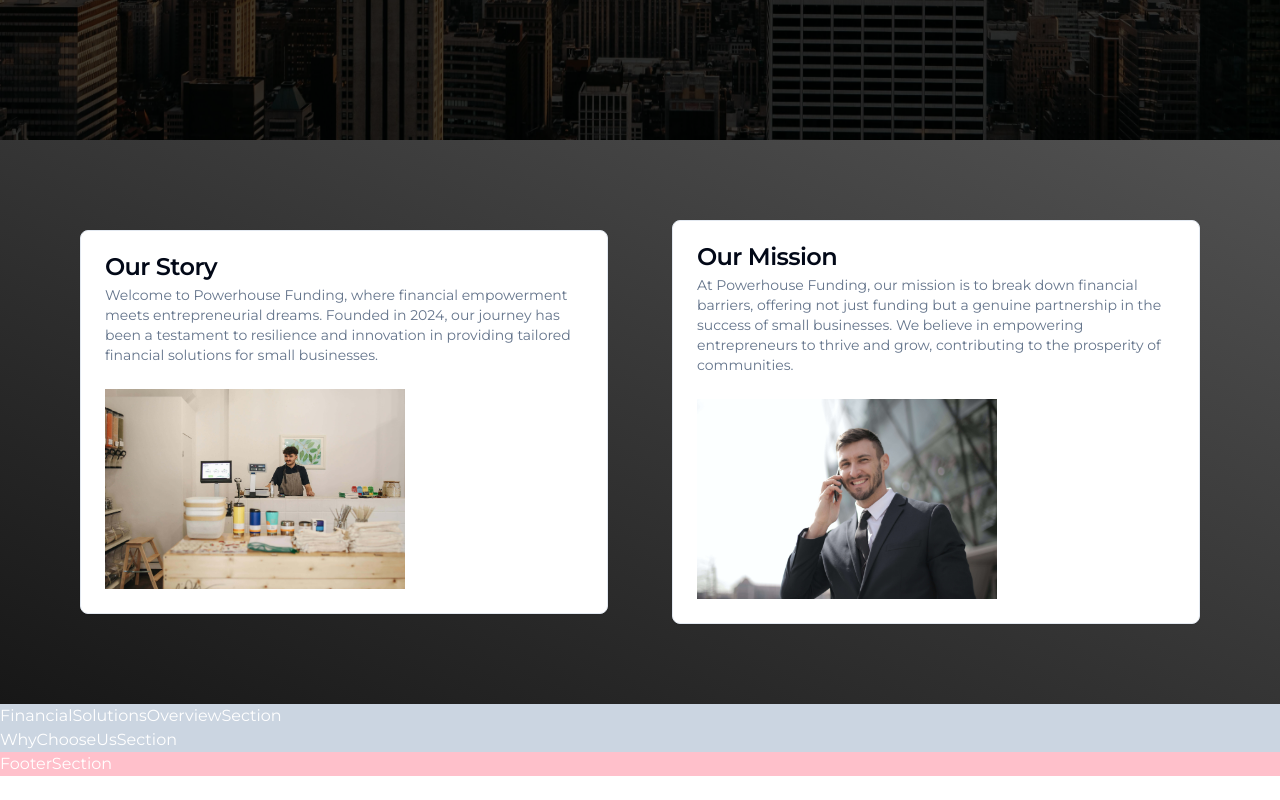
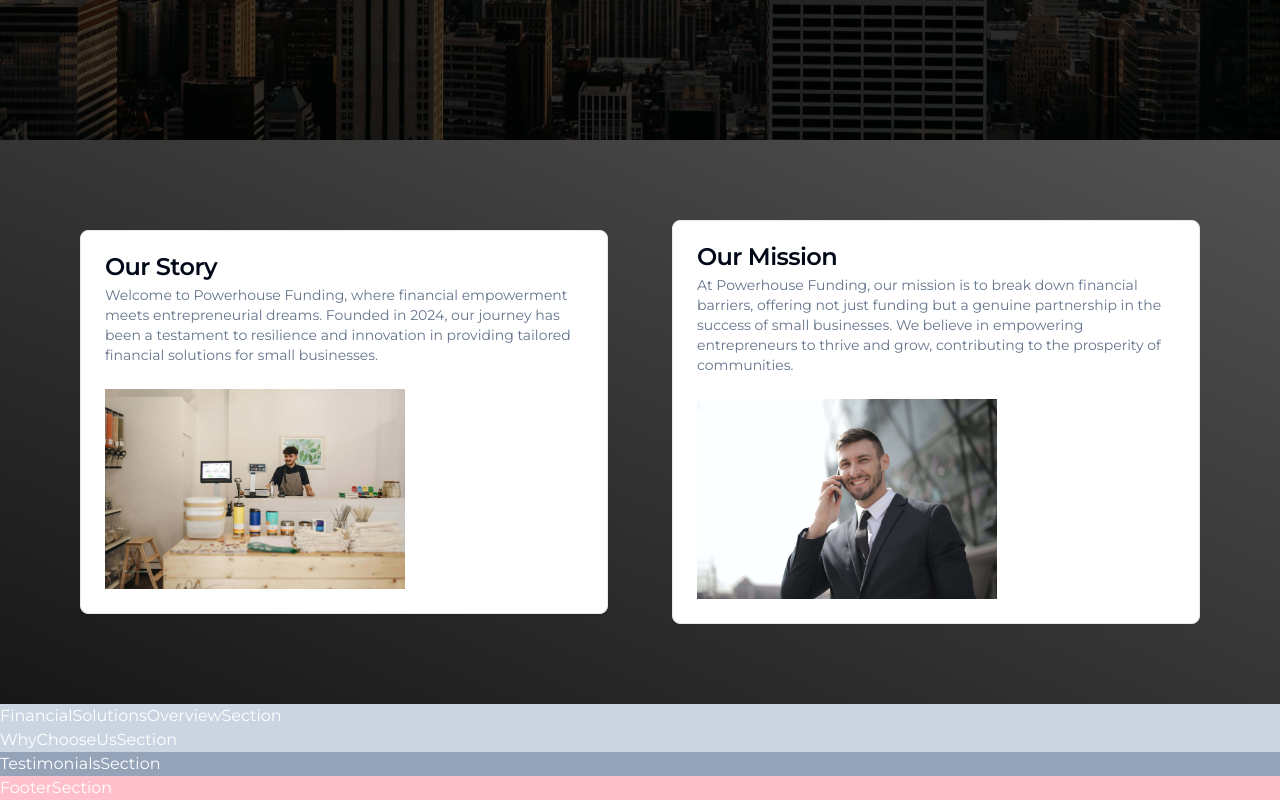
Before and after one commit to dewanwakilahmed/kesef-capital-group-v0, a Next.js app: page / in a window 1280 px wide. Shown: the part 684-1484 px from the top of the page. Before the commit the page ends 1460 px from the top, so only its background shows below. Built offline with nearby package versions, Linux system fonts and the light colour scheme.

Commit message:
Created Testimonials Section Shell

```diff
--- a/app/page.tsx
+++ b/app/page.tsx
@@ -3,6 +3,7 @@
 import AboutUsSection from '@/sections/home-page/about-us-section/AboutUsSection';
 import FinancialSolutionsOverviewSection from '@/sections/home-page/financial-solutions-overview-section/FinancialSolutionsOverviewSection';
 import HeroSection from '@/sections/home-page/hero-section/HeroSection';
+import TestimonialsSection from '@/sections/home-page/testimonials-section/TestimonialsSection';
 import WhyChooseUsSection from '@/sections/home-page/why-choose-us-section/WhyChooseUsSection';
 
 const HomePage = () => {
@@ -12,6 +13,7 @@
       <AboutUsSection />
       <FinancialSolutionsOverviewSection />
       <WhyChooseUsSection />
+      <TestimonialsSection />
     </div>
   );
 };
--- /dev/null
+++ b/sections/home-page/testimonials-section/TestimonialsSection.tsx
@@ -0,0 +1,9 @@
+import '@/sections/home-page/testimonials-section/testimonials-section.css';
+
+const TestimonialsSection = () => {
+  return (
+    <section className='testimonials-section'>TestimonialsSection</section>
+  );
+};
+
+export default TestimonialsSection;
--- /dev/null
+++ b/sections/home-page/testimonials-section/testimonials-section.css
@@ -0,0 +1,3 @@
+.testimonials-section {
+  @apply bg-slate-400;
+}
```
